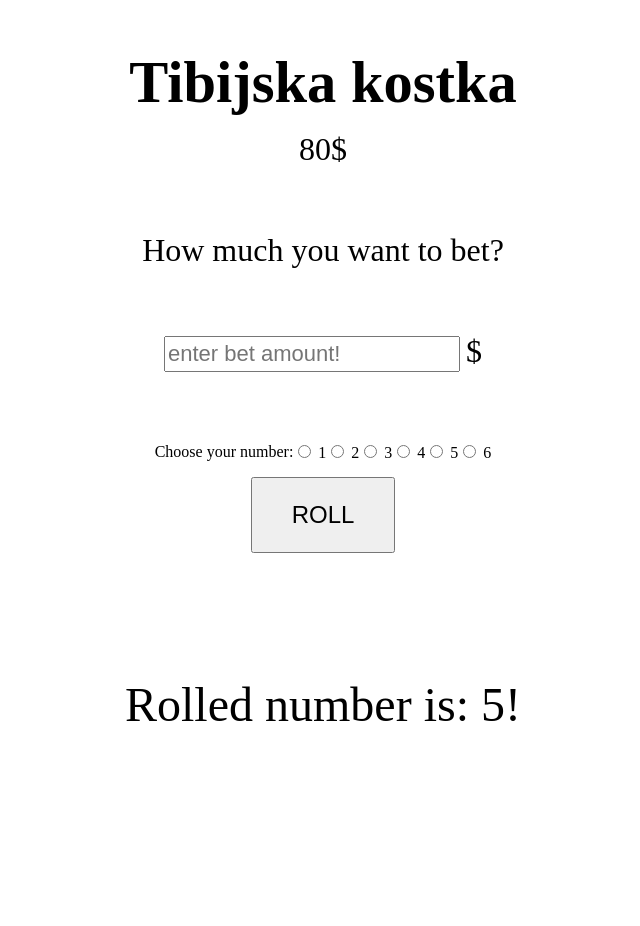
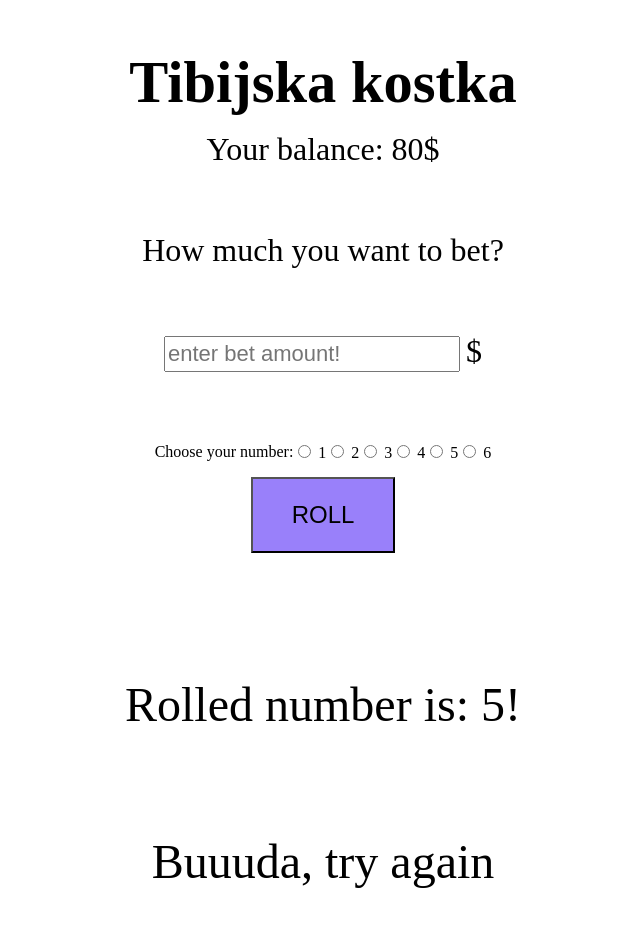
Before and after one commit to swedishsailor/rng, a website: page index.html in a window 1280 px wide. Both pictures are taken after a click on the button "ROLL". Shown: the whole page, without its empty margins (317-957 px from the left). Before the commit the page ends 885 px from the top, so only its background shows below. Drawn offline with Linux system fonts and the light colour scheme.

```diff
--- a/index.html
+++ b/index.html
@@ -52,6 +52,10 @@
             <div class='randomNumberIs' id='messages'> Roll your number! </div>
         </section>
 
+        <section class='container'>
+            <div class='oneTapResult randomNumberIs' id='messages2'> Here will be the result </div>
+        </section>
+
 
 
 
--- a/js/script.js
+++ b/js/script.js
@@ -2,6 +2,7 @@
 
         let nr,
         bet,
+        randomNumber,
         actualBalance = '80',
          rollButton = document.getElementById('roll-button'),
         playerChoice = document.querySelectorAll('#playerChoice'),
@@ -11,12 +12,20 @@
 
            /*  FUNCTIONS   */
 
-           function highLow () {
-
+           function oneTap () {
+               if ((nr == 1 && randomNumber == 1) || (nr == 2 && randomNumber == 2)|| (nr == 3 && randomNumber == 3)|| (nr ==4 && randomNumber ==4)|| (nr == 5 && randomNumber == 5)|| (nr == 6 && randomNumber == 6)) {
+                    console.log('Wygrałeś warjacie, esa');
+                    clearMessages2();
+                    printMessage2('D: You won!');
+               } else {
+                   console.log('buda, try next time');
+                   clearMessages2();
+                   printMessage2('Buuuda, try again');
+               }
 
            }
 
-
+                                /* Łopatologic Numbers xd */
            function number2() {
             nr = 2;
             console.log('Numer wybrany to: ' + nr);
@@ -63,11 +72,11 @@
 
 
 function roll () {
-    let randomNumber  = Math.floor(Math.random()*6 + 1);
+    randomNumber  = Math.floor(Math.random()*6 + 1);
     console.log(randomNumber);
     clearMessages();
     printMessage('Rolled number is: ' + randomNumber + '!');
-    return randomNumber;
+    return  randomNumber;
 }
 
 
@@ -77,16 +86,26 @@
     document.getElementById('messages').appendChild(div);
 }
 
+function printMessage2(msg) {
+    var div = document.createElement('div');
+    div.innerHTML = msg;
+    document.getElementById('messages2').appendChild(div);
+}
+
 function clearMessages(){
     document.getElementById('messages').innerHTML='';
 }
 
+function clearMessages2(){
+    document.getElementById('messages2').innerHTML='';
+}
 
                 /* METHODS   */
 
 
- balance.innerHTML = actualBalance + '$';
+ balance.innerHTML = 'Your balance: ' + actualBalance + '$';
 rollButton.addEventListener('click', function(){roll()});
+rollButton.addEventListener('click', function(){oneTap()});
 playerChoice[1].addEventListener('click', function(){number2(nr)});
 playerChoice[2].addEventListener('click', function(){number3(nr)});
 playerChoice[3].addEventListener('click', function(){number4(nr)});
--- a/sass/style.scss
+++ b/sass/style.scss
@@ -32,7 +32,13 @@
     font-size:24px;
     height:76px;
     width:144px;
+    background-color: #9980FA;
 }
+
+.button-roll:hover{
+    opacity:0.2;
+}
+
 
 .chooseNr{
     font-size: 24px;
@@ -57,3 +63,7 @@
     flex-direction: row;
     display:flex;
 }
+
+.oneTapResult {
+    margin-top:-43px;
+}
```
Also changed, not shown: css/style.css, 1 other file.
